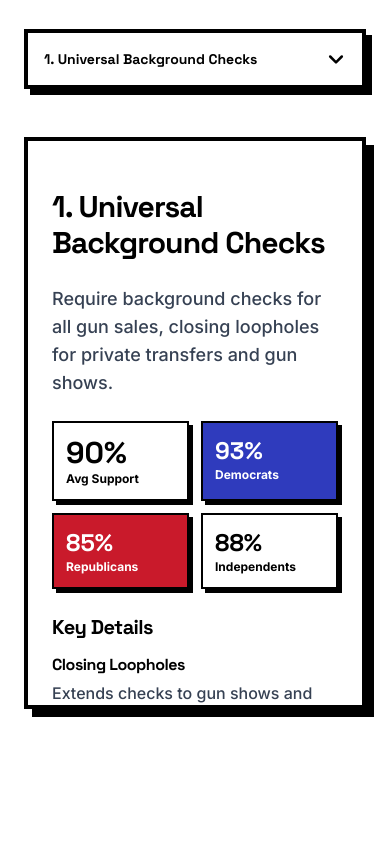
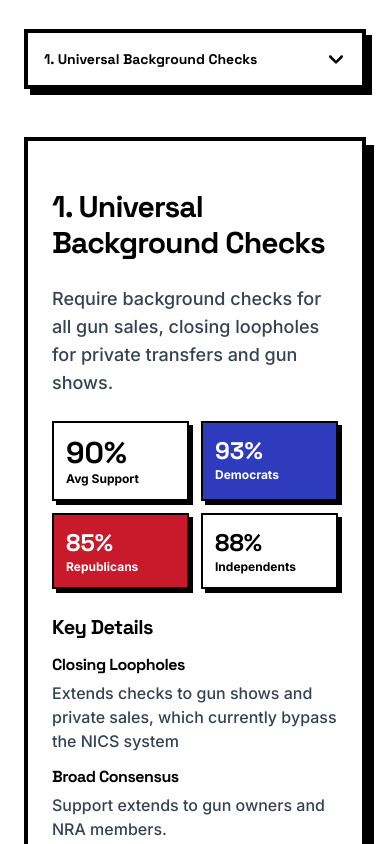
Before and after one commit to goinvo/civic-engine, a Next.js app in the folder civic-engine-app/: page / in a window 390 px wide. Shown: the part 1720-2564 px from the top of the page. Built offline with nearby package versions, Linux system fonts and the light colour scheme.

Commit message:
Partial mobile fix

```diff
--- a/civic-engine-app/components/ScrollPolicyList.tsx
+++ b/civic-engine-app/components/ScrollPolicyList.tsx
@@ -18,6 +18,7 @@ export default function ScrollPolicyList({ policies }: ScrollPolicyListProps) {
   const [transitionProgress, setTransitionProgress] = useState<number>(0);
   const [maxWindowHeight, setMaxWindowHeight] = useState<string>('calc(100vh - 8rem)');
   const [isAtTop, setIsAtTop] = useState<boolean>(true);
+  const [isMobile, setIsMobile] = useState<boolean>(false);
 
   // NEW: State to track if we are mid-fade
   const [isTransitioning, setIsTransitioning] = useState<boolean>(false);
@@ -39,8 +40,9 @@ export default function ScrollPolicyList({ policies }: ScrollPolicyListProps) {
   useEffect(() => {
     const calculateHeight = () => {
       const viewportHeight = window.innerHeight;
-      const isMobile = window.innerWidth < 1024;
-      const reservedSpace = isMobile ? 272 : 216;
+      const mobile = window.innerWidth < 1024;
+      setIsMobile(mobile);
+      const reservedSpace = mobile ? 272 : 216;
       const calculatedHeight = viewportHeight - reservedSpace;
       setMaxWindowHeight(`${calculatedHeight}px`);
     };
@@ -91,16 +93,16 @@ export default function ScrollPolicyList({ policies }: ScrollPolicyListProps) {
             }
           });
         },
-        // FIX: Adjusted rootMargin to '-45%'.
-        // This creates a narrow "active zone" in the middle of the screen.
-        // The next policy won't activate until it pushes significantly up into the viewport.
-        { threshold: 0, rootMargin: '-45% 0px -45% 0px' }
+        // FIX: Use different margins for mobile vs desktop
+        // Mobile: -20% allows more content to be visible before transition
+        // Desktop: -45% creates a narrow active zone for precise control
+        { threshold: 0, rootMargin: isMobile ? '-20% 0px -20% 0px' : '-45% 0px -45% 0px' }
       );
       observer.observe(ref);
       return observer;
     });
     return () => observers.forEach((observer) => observer?.disconnect());
-  }, [policies]);
+  }, [policies, isMobile]);
 
   // --- INTERNAL SCROLL TRACKING (Standard) ---
   useEffect(() => {
@@ -146,18 +148,16 @@ export default function ScrollPolicyList({ policies }: ScrollPolicyListProps) {
 
       setScrollProgress(progress);
 
-      // --- FIX START ---
-      if (!isMobile) {
-        // If we are currently fading between pages, DO NOT touch the scroll position.
-        // This prevents the "Jump" on the exiting component.
+      // We want this sync to happen on mobile too so the content scrolls
+      // while the container stays sticky.
       if (!isTransitioning) {
         const maxScroll = contentRef.current.scrollHeight - contentRef.current.clientHeight;
 
-          // Adjust progress so content reaches bottom earlier (at 65% progress instead of 100%)
-          // This allows users to interact with voting buttons for the remaining 35% of scroll
-          // before the IntersectionObserver triggers the transition to the next policy
+        // Keep your existing ratio logic
         const adjustedProgress = Math.min(1, progress / 0.65);
         const targetScroll = adjustedProgress * maxScroll;
+
+        // Apply scroll position
         contentRef.current.scrollTop = targetScroll;
 
         const atBottom = targetScroll >= maxScroll - 10;
@@ -165,16 +165,16 @@ export default function ScrollPolicyList({ policies }: ScrollPolicyListProps) {
         setIsAtBottom(atBottom);
         setIsAtTop(atTop);
       }
-      }
-      // --- FIX END ---
 
       // Mobile Logic (Standard)
-      if (isMobile && isAtBottom && activeIndex < policies.length - 1) {
+      // We keep this separate to handle the "Next Policy" preview animations
+      const isMobileView = window.innerWidth < 1024;
+      if (isMobileView && isAtBottom && activeIndex < policies.length - 1) {
         const deadZoneProgress = Math.max(0, Math.min(1, (progress - 0.7) / 0.3));
         setTransitionProgress(deadZoneProgress);
         if (scrollTimeoutRef.current) clearTimeout(scrollTimeoutRef.current);
         scrollTimeoutRef.current = setTimeout(() => setTransitionProgress(0), 150);
-      } else if (isMobile) {
+      } else if (isMobileView) {
         setTransitionProgress(0);
       }
     };
@@ -184,7 +184,7 @@ export default function ScrollPolicyList({ policies }: ScrollPolicyListProps) {
       window.removeEventListener('scroll', handlePageScroll);
       if (scrollTimeoutRef.current) clearTimeout(scrollTimeoutRef.current);
     };
-  }, [activeIndex, policies.length, isAtBottom, isTransitioning]); // Added isTransitioning dependency
+  }, [activeIndex, policies.length, isAtBottom, isTransitioning]);
 
   const scrollToPolicy = (index: number) => {
     scrollSectionRefs.current[index]?.scrollIntoView({
@@ -329,6 +329,7 @@ export default function ScrollPolicyList({ policies }: ScrollPolicyListProps) {
                   contentRef.current = el;
                 }}
                 displayRank={activeIndex + 1}
+                isMobile={isMobile}
               />
 
               {/* Next Policy Preview (Unchanged) */}
@@ -357,14 +358,14 @@ export default function ScrollPolicyList({ policies }: ScrollPolicyListProps) {
         </div>
 
         {/* Invisible Scroll Sections */}
-        <div className="relative -mt-[80vh]">
+        <div className="relative lg:-mt-[80vh]">
           {policies.map((_, index) => (
             <div
               key={index}
               ref={(el) => { scrollSectionRefs.current[index] = el; }}
-              // FIX: Increased height to 180vh. This ensures the "time" spent on each
-              // policy is long enough to scroll through all content, including the bottom voting buttons.
-              className="h-[60vh] lg:h-[180vh]"
+              // FIX: Mobile needs much taller sections (250vh) since content flows naturally
+              // Desktop uses 180vh with internal scrolling
+              className="h-[250vh] lg:h-[180vh]"
               style={{ pointerEvents: 'none' }}
             />
           ))}
@@ -384,6 +385,7 @@ function PolicyWindow({
   entryDirection,
   onContentRefChange,
   displayRank,
+  isMobile,
 }: {
   policy: Policy;
   isAtBottom: boolean;
@@ -394,10 +396,11 @@ function PolicyWindow({
   entryDirection: 'UP' | 'DOWN';
   onContentRefChange: (el: HTMLDivElement | null) => void;
   displayRank: number;
+  isMobile: boolean;
 }) {
   const localRef = useRef<HTMLDivElement | null>(null);
   const { addVote, getVote, hasVoted } = useVoting();
-  const currentVote = getVote(policy.id);
+  const currentVote = getVote(Number(policy.id));
 
   const setRefs = (element: HTMLDivElement | null) => {
     localRef.current = element;
@@ -441,8 +444,8 @@ function PolicyWindow({
     <div className="relative">
       <div
         ref={setRefs}
-        className="border-4 border-black dark:border-gray-600 bg-white dark:bg-gray-800 shadow-[8px_8px_0px_0px_rgba(0,0,0,1)] dark:shadow-[8px_8px_0px_0px_rgba(75,85,99,1)] overflow-y-auto lg:overflow-hidden overscroll-contain [&::-webkit-scrollbar]:hidden [-ms-overflow-style:none] [scrollbar-width:none]"
-        style={{ maxHeight }}
+        className="border-4 border-black dark:border-gray-600 bg-white dark:bg-gray-800 shadow-[8px_8px_0px_0px_rgba(0,0,0,1)] dark:shadow-[8px_8px_0px_0px_rgba(75,85,99,1)] overflow-hidden overscroll-contain [&::-webkit-scrollbar]:hidden [-ms-overflow-style:none] [scrollbar-width:none]"
+        style={{ maxHeight: isMobile ? 'none' : maxHeight }}
       >
         <div className="px-6 pt-12 pb-6">
           {/* Header */}
@@ -618,8 +621,7 @@ function PolicyWindow({
             <div className="flex flex-col sm:flex-row gap-4">
               <button
                 onClick={() => addVote(policy.id, policy.title, policy.averageSupport, 'support')}
-                className={`flex-1 flex items-center justify-center space-x-3 px-6 py-4 font-display font-bold text-lg border-4 transition-all ${
-                  currentVote?.vote === 'support'
+                className={`flex-1 flex items-center justify-center space-x-3 px-6 py-4 font-display font-bold text-lg border-4 transition-all ${currentVote?.vote === 'support'
                     ? 'bg-[#2F3BBD] text-white border-black dark:border-gray-600 shadow-[6px_6px_0px_0px_rgba(0,0,0,1)] dark:shadow-[6px_6px_0px_0px_rgba(75,85,99,1)]'
                     : 'bg-white dark:bg-gray-800 text-black dark:text-white border-black dark:border-gray-600 shadow-[4px_4px_0px_0px_rgba(0,0,0,1)] dark:shadow-[4px_4px_0px_0px_rgba(75,85,99,1)] hover:shadow-[6px_6px_0px_0px_rgba(0,0,0,1)] dark:hover:shadow-[6px_6px_0px_0px_rgba(75,85,99,1)]'
                   }`}
@@ -629,8 +631,7 @@ function PolicyWindow({
               </button>
               <button
                 onClick={() => addVote(policy.id, policy.title, policy.averageSupport, 'oppose')}
-                className={`flex-1 flex items-center justify-center space-x-3 px-6 py-4 font-display font-bold text-lg border-4 transition-all ${
-                  currentVote?.vote === 'oppose'
+                className={`flex-1 flex items-center justify-center space-x-3 px-6 py-4 font-display font-bold text-lg border-4 transition-all ${currentVote?.vote === 'oppose'
                     ? 'bg-[#C91A2B] text-white border-black dark:border-gray-600 shadow-[6px_6px_0px_0px_rgba(0,0,0,1)] dark:shadow-[6px_6px_0px_0px_rgba(75,85,99,1)]'
                     : 'bg-white dark:bg-gray-800 text-black dark:text-white border-black dark:border-gray-600 shadow-[4px_4px_0px_0px_rgba(0,0,0,1)] dark:shadow-[4px_4px_0px_0px_rgba(75,85,99,1)] hover:shadow-[6px_6px_0px_0px_rgba(0,0,0,1)] dark:hover:shadow-[6px_6px_0px_0px_rgba(75,85,99,1)]'
                   }`}
```
Lines whose indentation alone changed are shown as unchanged.
